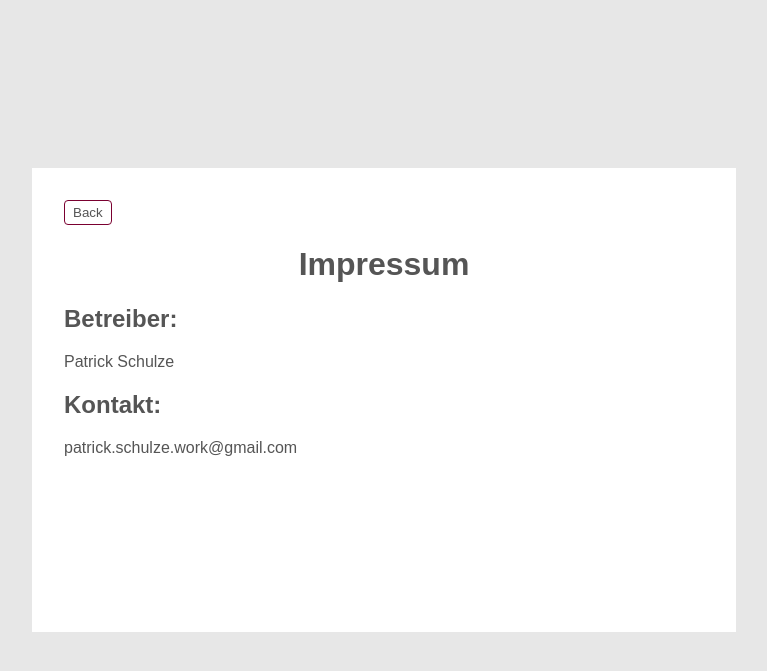
After one commit to Sobottasgithub/AG-Verwaltung, a PHP site: page /utils/impressum.php in a window 1280 px wide. The commit adds this page. Shown: the top 671 px of the page, without its empty margins (256-1023 px from the left). Run offline with PHP 8.4, Linux system fonts and the light colour scheme.

Commit message:
update: add impressum

```diff
--- a/www-root/index.php
+++ b/www-root/index.php
@@ -12,6 +12,7 @@
       <li><a href="/utils/lehrer.php" class="active">Lehrer</a></li>
       <li><a href="/utils/schulleitung.php">Schulleitung</a></li>
       <li><a href="/utils/admin.php">Admin</a></li>
+      <li><a href="/utils/impressum.php">Impressum</a></li>
     </ul>
     <div class="center">
       <div class="pageBody">
--- /dev/null
+++ b/www-root/utils/impressum.php
@@ -0,0 +1,22 @@
+<!DOCTYPE html>
+<html lang="en">
+  <head>
+    <meta charset="UTF-8">
+    <meta name="viewport" content="width=device-width, initial-scale=1.0">
+    <meta http-equiv="X-UA-Compatible" content="ie=edge">
+    <title>AG-Verwaltung - Impressum</title>
+    <link rel="stylesheet" href="../styles/login.css">
+  </head>
+  <body>
+    <div class="center">
+      <div class="pageBody">
+        <form action="../index.php"><button type="submit">Back</button></form>
+        <h1 class="center">Impressum</h1>
+        <h2>Betreiber:</h2>
+        Patrick Schulze
+        <h2>Kontakt:</h2>
+        patrick.schulze.work@gmail.com
+      </div>
+    </div>
+  </body>
+</html>
```
